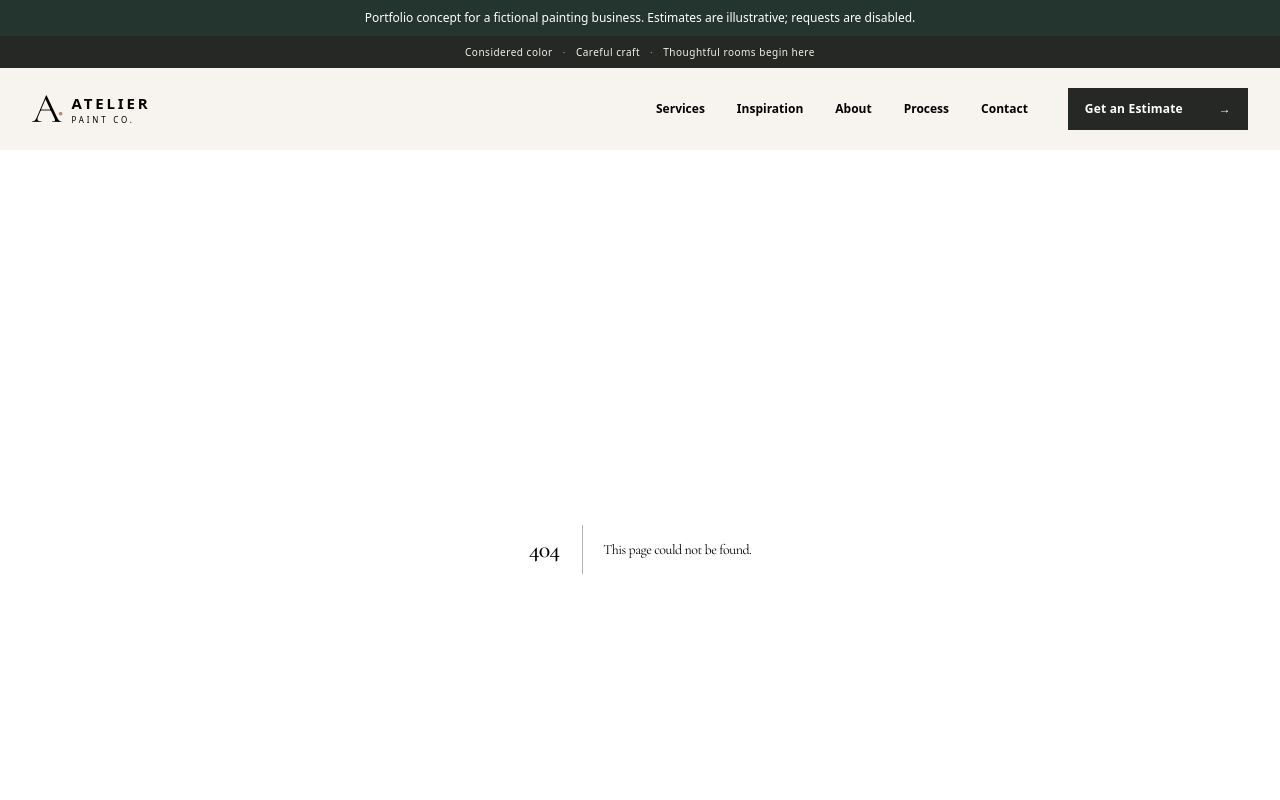
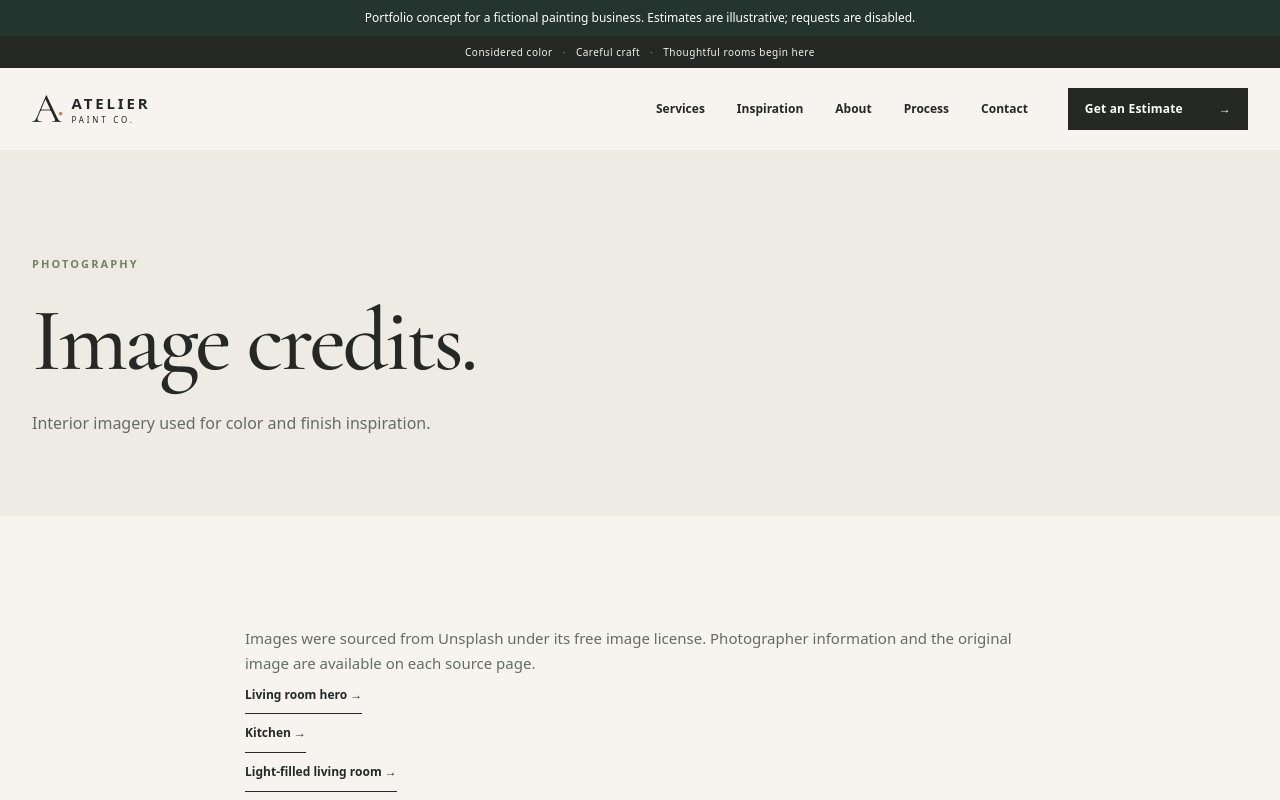
Before and after one commit to Saim1211/Alteir, a Next.js app: page /credits in a window 1280 px wide. Before the commit this address had no page. Shown: the top 800 px of the page. Built offline with nearby package versions, Linux system fonts and the light colour scheme.

Commit message:
Add image credits page

```diff
--- /dev/null
+++ b/src/app/credits/page.tsx
@@ -0,0 +1,9 @@
+import type { Metadata } from "next";
+export const metadata:Metadata={title:"Photo Credits"};
+const photos=[
+  ["Living room hero","https://unsplash.com/photos/a-living-room-filled-with-furniture-and-a-white-table-Z9S8AuLvanU"],
+  ["Kitchen","https://unsplash.com/photos/a-kitchen-with-a-wooden-table-and-white-cabinets-e3KwHnjVofg"],
+  ["Light-filled living room","https://unsplash.com/photos/a-living-room-filled-with-furniture-and-a-window-r4WR3B0dMwo"],
+  ["Neutral living room","https://unsplash.com/photos/living-room-with-sofa-and-coffee-table-qYQGXnm65vc"],
+] as const;
+export default function CreditsPage(){return <main><section className="page-hero"><div className="wrap"><p className="eyebrow">Photography</p><h1>Image credits.</h1><p>Interior imagery used for color and finish inspiration.</p></div></section><section className="section"><div className="wrap legal-copy"><p>Images were sourced from Unsplash under its free image license. Photographer information and the original image are available on each source page.</p><ul>{photos.map(([label,url])=><li key={url}><a className="text-link" href={url} target="_blank" rel="noopener noreferrer">{label} →</a></li>)}</ul><p><a className="text-link" href="https://unsplash.com/license" target="_blank" rel="noopener noreferrer">Read the Unsplash license →</a></p></div></section></main>}
```
